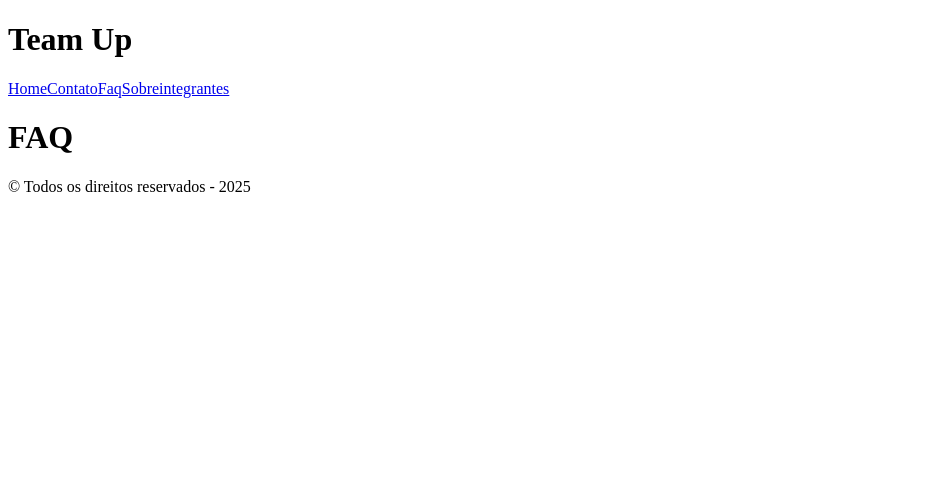
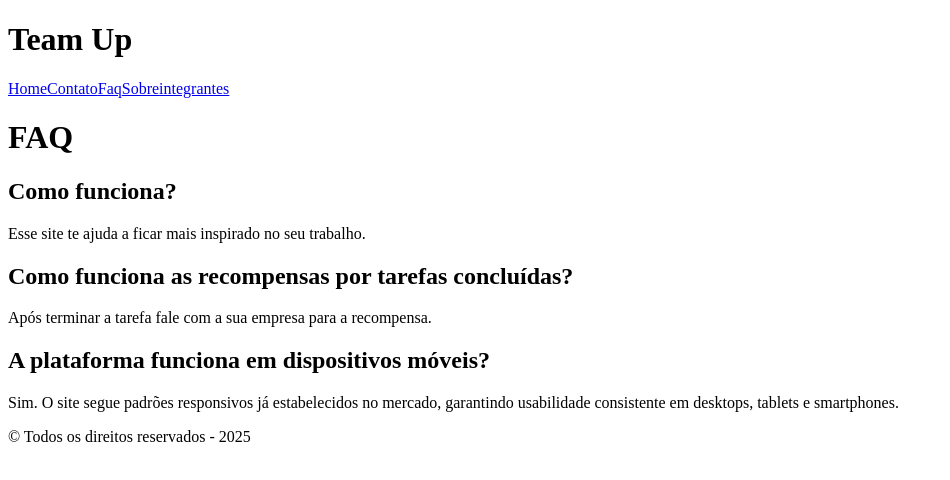
Before and after one commit to Felipe-Furlanetto0504/GS-Front-Segundo-Semestre, a React (Vite) app in the folder gs-front/: page /faq in a window 1280 px wide. Shown: the top 480 px of the page, without its empty margins (0-950 px from the left). Built offline with nearby package versions, Linux system fonts and the light colour scheme.

Commit message:
feat: faq pronto

```diff
--- a/gs-front/src/routes/Faq/index.tsx
+++ b/gs-front/src/routes/Faq/index.tsx
@@ -9,6 +9,22 @@ export default function Faq(){
     return(
     <main>
         <h1>FAQ</h1>
+        <section>
+            <div>
+                <h2>Como funciona?</h2>
+                <p>Esse site te ajuda a ficar mais inspirado no seu trabalho.</p>
+            </div>
+
+            <div>
+                <h2>Como funciona as recompensas por tarefas concluídas?</h2>
+                <p>Após terminar a tarefa fale com a sua empresa para a recompensa.</p>
+            </div>
+
+            <div>
+                <h2>A plataforma funciona em dispositivos móveis?</h2>
+                <p>Sim. O site segue padrões responsivos já estabelecidos no mercado, garantindo usabilidade consistente em desktops, tablets e smartphones.</p>
+            </div>
+        </section>
     </main>
   );
 }
```
